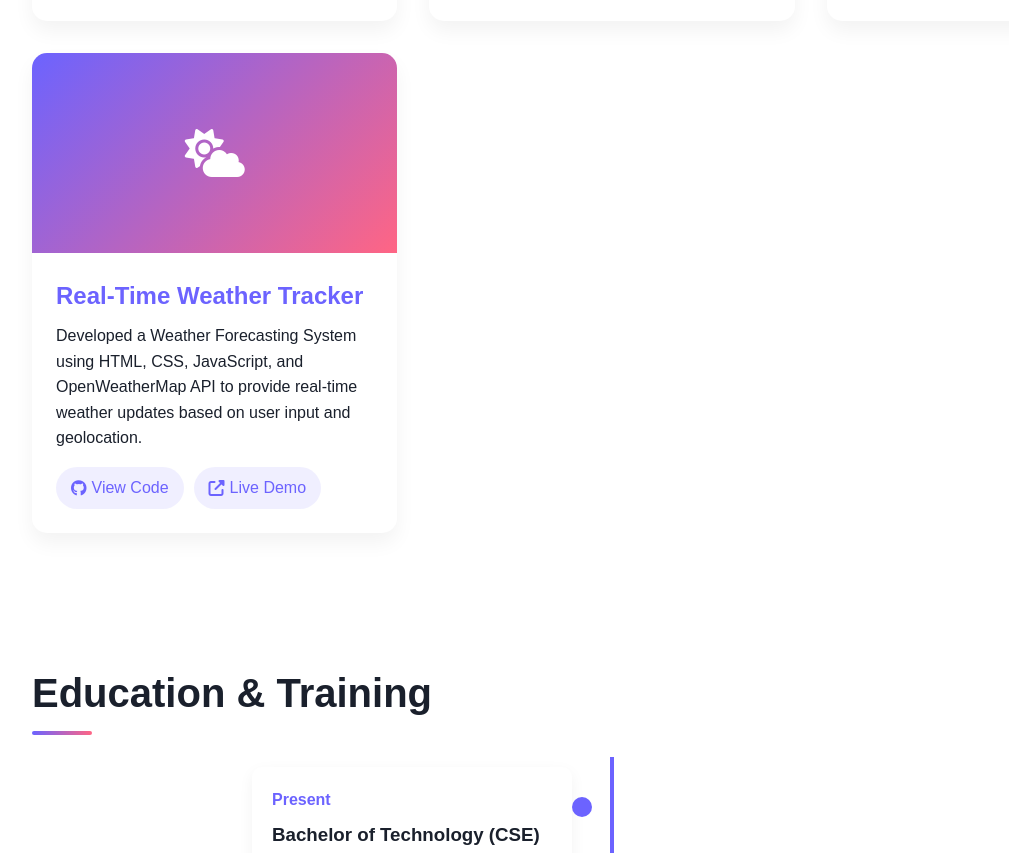
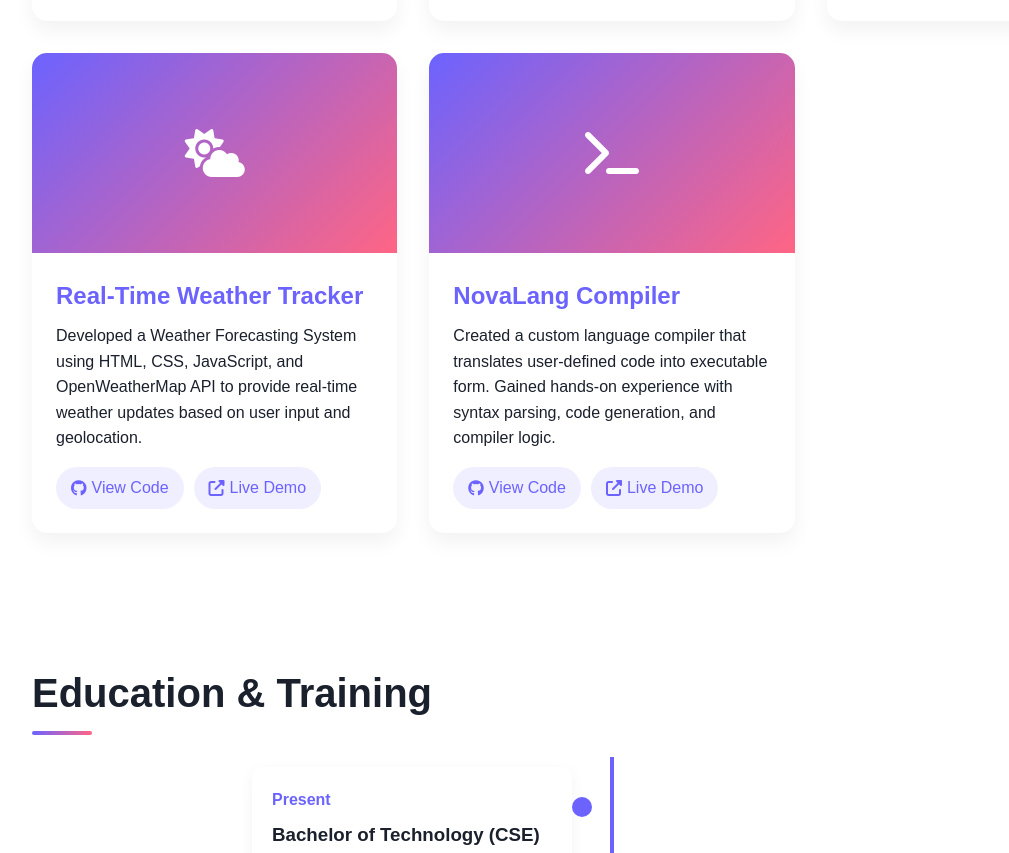
Before and after one commit to MohitSRautela/Portfolio, a plain HTML site: page index.html in a window 1280 px wide. Shown: the part 1988-2841 px from the top of the page, without its empty margins (28-1037 px from the left). Drawn offline with Linux system fonts and the light colour scheme.

Commit message:
Update index.html

```diff
--- a/index.html
+++ b/index.html
@@ -837,7 +837,7 @@
                         <p>Developed Medigo.io, a responsive medical e-commerce website using HTML, CSS, and JavaScript. Implemented features like product listings, shopping cart, and login functionality.</p>
                         <div class="project-links">
                             <a href="https://github.com/MohitSRautela/Medigo.io" target="_blank"><i class="fab fa-github"></i> View Code</a>
-                            <a href="#"><i class="fas fa-external-link-alt"></i> Live Demo</a>
+                            <a href="medigo-management.netlify.app"><i class="fas fa-external-link-alt"></i> Live Demo</a>
                         </div>
                     </div>
                 </div>
@@ -862,10 +862,23 @@
                         <p>Developed a Weather Forecasting System using HTML, CSS, JavaScript, and OpenWeatherMap API to provide real-time weather updates based on user input and geolocation.</p>
                         <div class="project-links">
                             <a href="https://github.com/MohitSRautela/Weather-" target="_blank"><i class="fab fa-github"></i> View Code</a>
-                            <a href="#"><i class="fas fa-external-link-alt"></i> Live Demo</a>
+                            <a href="weather-time-121.netlify.app"><i class="fas fa-external-link-alt"></i> Live Demo</a>
                         </div>
                     </div>
                  </div>
+                                 <div class="project-card">
+                    <div class="project-img">
+                        <i class="fas fa-terminal"></i>
+                    </div>
+                    <div class="project-content">
+                        <h3>NovaLang Compiler</h3>
+                        <p>Created a custom language compiler that translates user-defined code into executable form. Gained hands-on experience with syntax parsing, code generation, and compiler logic.</p>
+                        <div class="project-links">
+                            <a href="https://github.com/MohitSRautela/Weather-" target="_blank"><i class="fab fa-github"></i> View Code</a>
+                            <a href="weather-time-121.netlify.app"><i class="fas fa-external-link-alt"></i> Live Demo</a>
+                        </div>
+                    </div>
+                                 </div>
             </div>
         </section>
 
```
